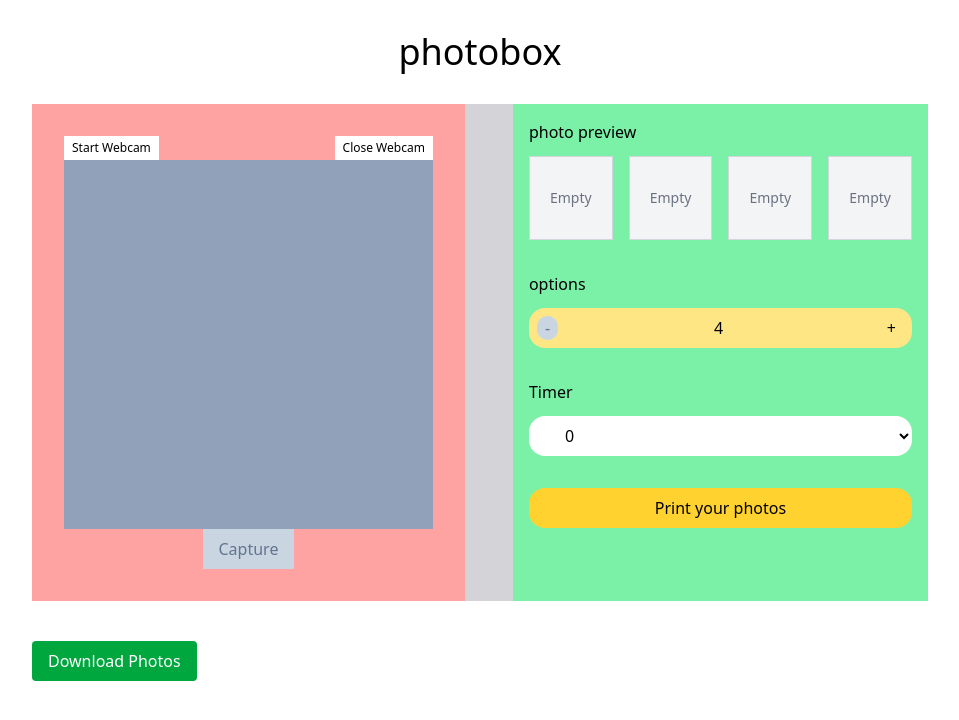
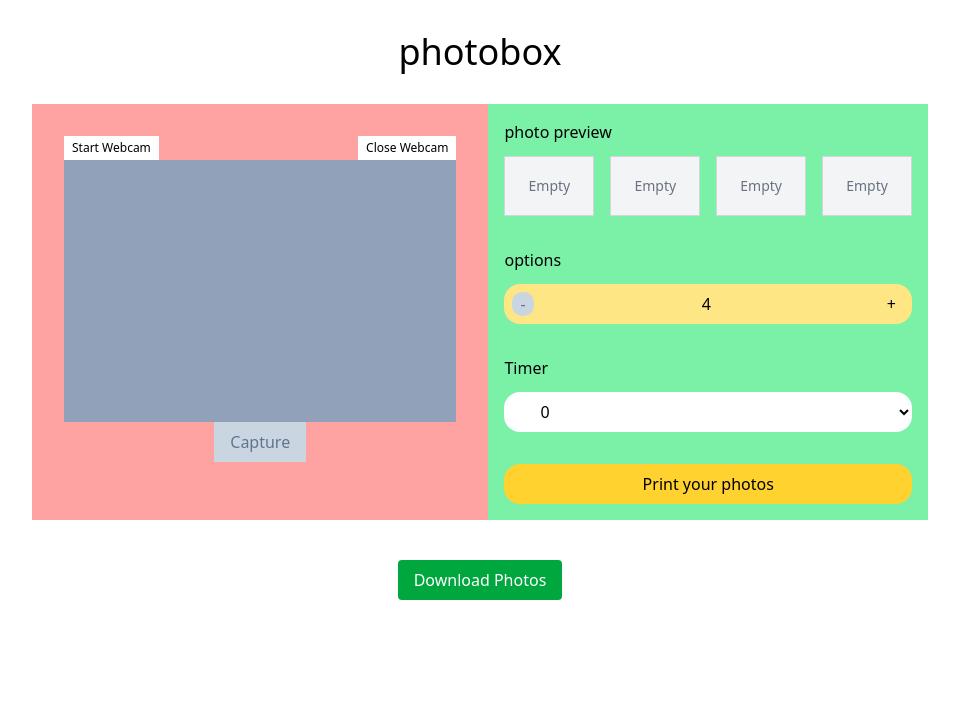
Before and after one commit to halosatrio/photobox, a React (Vite) app: page / in a window 1280 px wide. Both pictures are taken after a click on the button "Print your photos". Shown: the top 720 px of the page, without its empty margins (160-1119 px from the left). Built offline with nearby package versions, Linux system fonts and the light colour scheme.

Commit message:
feat: finishing

```diff
--- a/src/App.tsx
+++ b/src/App.tsx
@@ -48,8 +48,8 @@ function App() {
 
     if (timer === 0) {
       const canvas = document.createElement("canvas");
-      canvas.width = video.videoWidth;
-      canvas.height = video.videoHeight;
+      canvas.width = video.videoWidth; // 640
+      canvas.height = video.videoHeight; // 480
 
       // Draw video frame onto canvas
       const ctx = canvas.getContext("2d");
@@ -109,8 +109,8 @@ function App() {
       capturedPhotos.map((src) => loadImage(src))
     );
 
-    const imgWidth = 300; // size per image
-    const imgHeight = 300;
+    const imgWidth = 640;
+    const imgHeight = 480;
     const cols = 2;
     const rows = Math.ceil(images.length / cols);
 
@@ -147,7 +147,7 @@ function App() {
   return (
     <div className="max-w-4xl mx-auto">
       <h1 className="text-4xl text-center my-8">photobox</h1>
-      <div className="bg-zinc-300 flex gap-12">
+      <div className="bg-zinc-300 flex ">
         <div className="bg-red-300 w-full p-8">
           {/* WEBCAM */}
           <div className="flex justify-between">
@@ -164,7 +164,7 @@ function App() {
               Close Webcam
             </button>
           </div>
-          <div className="relative mx-auto bg-slate-400 w-full aspect-square">
+          <div className="relative mx-auto bg-slate-400 w-full aspect-3/2">
             <video
               className="w-full h-full object-cover -scale-x-100"
               ref={videoRef}
@@ -200,7 +200,7 @@ function App() {
               return (
                 <div
                   key={index}
-                  className="relative w-full aspect-square border border-gray-300 bg-gray-100 flex items-center justify-center"
+                  className="relative w-full aspect-3/2 border border-gray-300 bg-gray-100 flex items-center justify-center"
                 >
                   {photo ? (
                     <>
@@ -280,13 +280,14 @@ function App() {
               />
             ))}
           </div>
-
-          <button
-            className="mt-4 px-4 py-2 bg-green-600 text-white rounded"
-            onClick={handleDownloadCollage}
-          >
-            Download Photos
-          </button>
+          <div className="flex justify-center">
+            <button
+              className="mt-4 px-4 py-2 bg-green-600 text-white rounded mx-auto cursor-pointer"
+              onClick={handleDownloadCollage}
+            >
+              Download Photos
+            </button>
+          </div>
         </div>
       )}
     </div>
```
